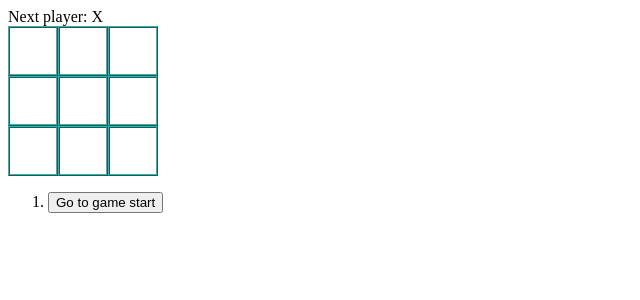
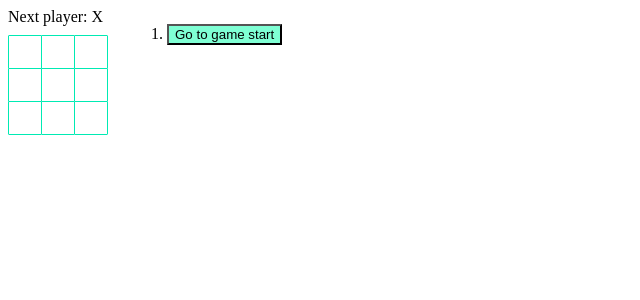
Before and after one commit to TBdilum/tic-tac-toe, a React (Vite) app in the folder tic-tac-toe/: page / in a window 1280 px wide. Shown: the top 300 px of the page, without its empty margins (0-640 px from the left). Built offline with nearby package versions, Linux system fonts and the light colour scheme.

Commit message:
Added some css and fixed use of xIsNext

```diff
--- a/tic-tac-toe/src/App.jsx
+++ b/tic-tac-toe/src/App.jsx
@@ -46,21 +46,19 @@ function Board({ xIsNext, squares, onPlay }) {
   }
 
   export default function Game() {
-    const [xIsNext, setXIsNext] = useState(true);
     const [history, setHistory] = useState([Array(9).fill(null)]);
     const [currentMove, setCurrentMove] = useState(0);
+    const xIsNext = currentMove % 2 === 0;
     const currentSquares = history[currentMove];
 
     function handlePlay(nextSquares) {
       const nextHistory = [...history.slice(0, currentMove + 1), nextSquares];
       setHistory(nextHistory);
       setCurrentMove(nextHistory.length - 1);
-      setXIsNext(!xIsNext);
     }
 
     function jumpTo(nextMove) {
       setCurrentMove(nextMove);
-      setXIsNext(nextMove % 2 === 0);
     }
 
     const moves = history.map((squares, move) => {
@@ -72,7 +70,7 @@ function Board({ xIsNext, squares, onPlay }) {
       }
       return (
         <li key={move}>
-          <button onClick={() => jumpTo(move)}>{description}</button>
+          <button className="move-button" onClick={() => jumpTo(move)}>{description}</button>
         </li>
       );
     });
--- a/tic-tac-toe/src/index.css
+++ b/tic-tac-toe/src/index.css
@@ -1,14 +1,37 @@
 .square {
-    width: 50px;
-    height: 50px;
+    background: #fff;
+    border: 1px solid #999;
+    border-radius: 3%;
+    border-color: rgb(0, 234, 179);
+    float: left;
+    font-size: 24px;
+    font-weight: bold;
+    line-height: 34px;
+    height: 34px;
+    margin-right: -1px;
+    margin-top: -1px;
+    padding: 0;
     text-align: center;
-    background-color: rgb(255, 255, 255);
-    border-style: ridge;
-    border-color: rgb(69, 171, 174);
-    float: left;
-    font-size: 30px;
-    font-weight: bold;
+    width: 34px;
+  }
+
+  .board-row:after {
+    clear: both;
+    content: '';
+    display: table;
+  }
+
+  .status {
+    margin-bottom: 10px;
+  }
+  .game {
+    display: flex;
+    flex-direction: row;
+  }
+
+  .game-info {
+    margin-left: 20px;
+  }
+.move-button {
+    background-color: aquamarine;
 }
-.board-row{
-    display: table;
-}
```
